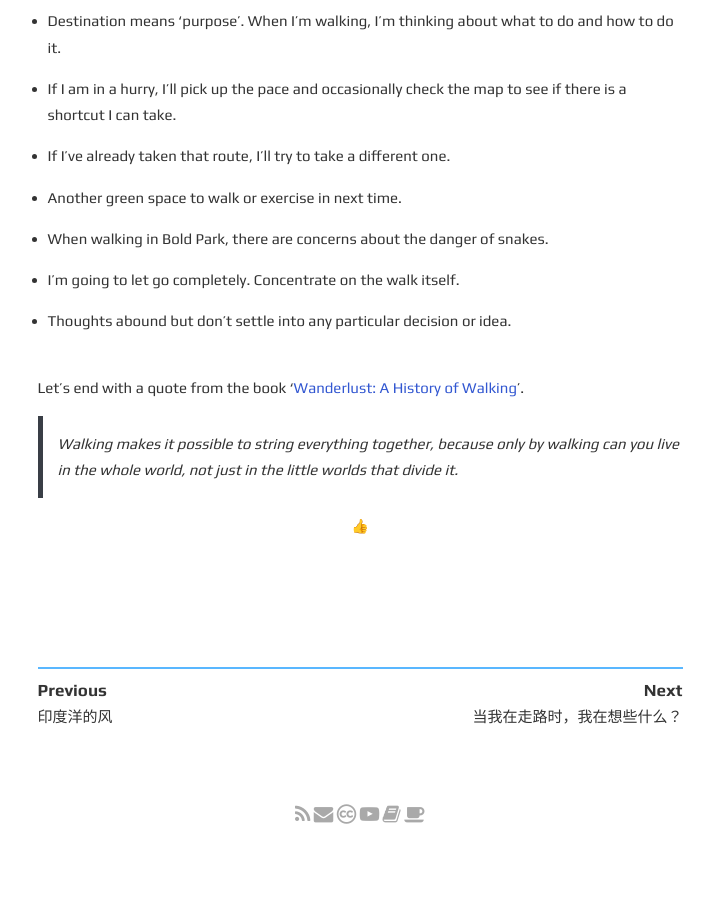
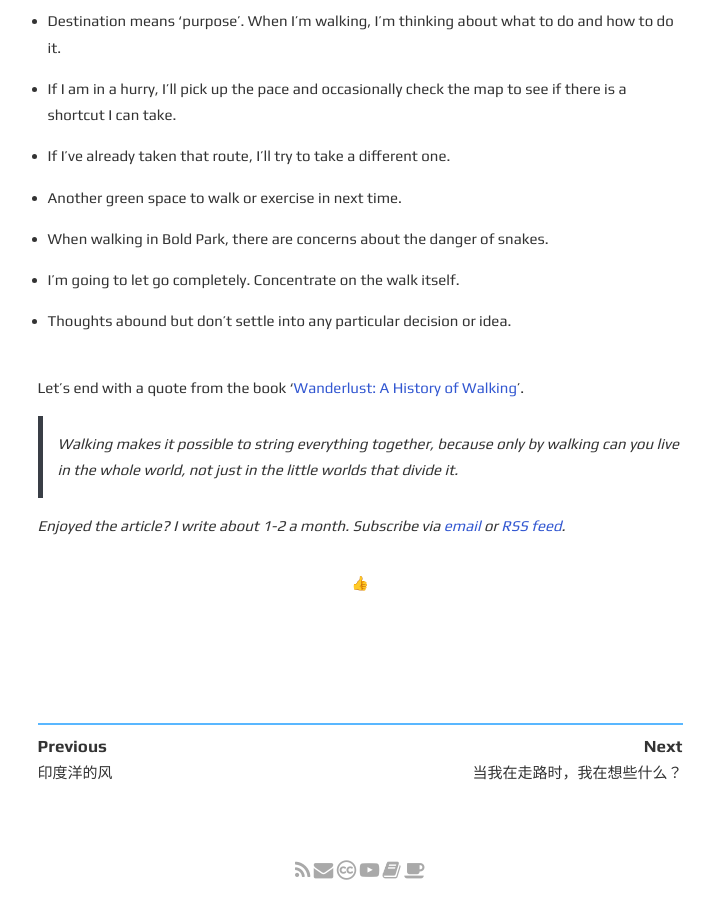
Before and after one commit to codyb1ue/codyb1ue.github.io, a Jekyll site: the page built from _posts/2024-06-11-what am i thinking about when i am walking.md, in a window 1280 px wide and 900 px high, scrolled down 1513 px. Shown: the whole window, without its empty margins (280-994 px from the left). Built offline with Jekyll 4.4.1, drawn with Linux system fonts in a browser that asks for light colours; comment, search, counter and statistics services are not loaded; before the commit the page ends 2357 px from its top, so only the background shows below that.

Commit message:
Update 2024-06-11-what am i thinking about when i am walking.md

```diff
--- a/_posts/2024-06-11-what am i thinking about when i am walking.md
+++ b/_posts/2024-06-11-what am i thinking about when i am walking.md
@@ -59,3 +59,5 @@ The same is true of Perth, but the difference is that the roads and their sides
 Let's end with a quote from the book '[Wanderlust: A History of Walking](https://www.goodreads.com/book/show/78287.Wanderlust)'.
 
 >Walking makes it possible to string everything together, because only by walking can you live in the whole world, not just in the little worlds that divide it.
+
+*Enjoyed the article? I write about 1-2 a month. Subscribe via [email](https://memozine.me/en/subscribe/) or [RSS feed](https://memozine.me/atom.xml).*
```
